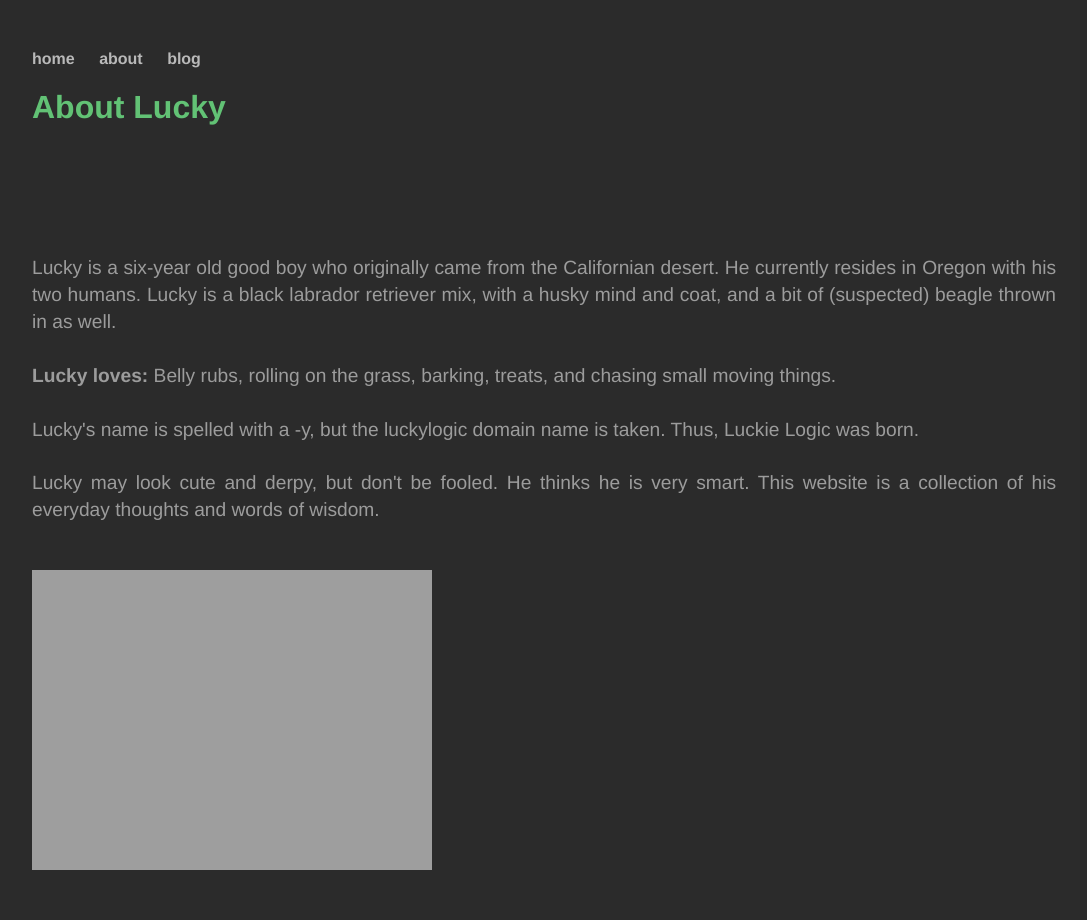
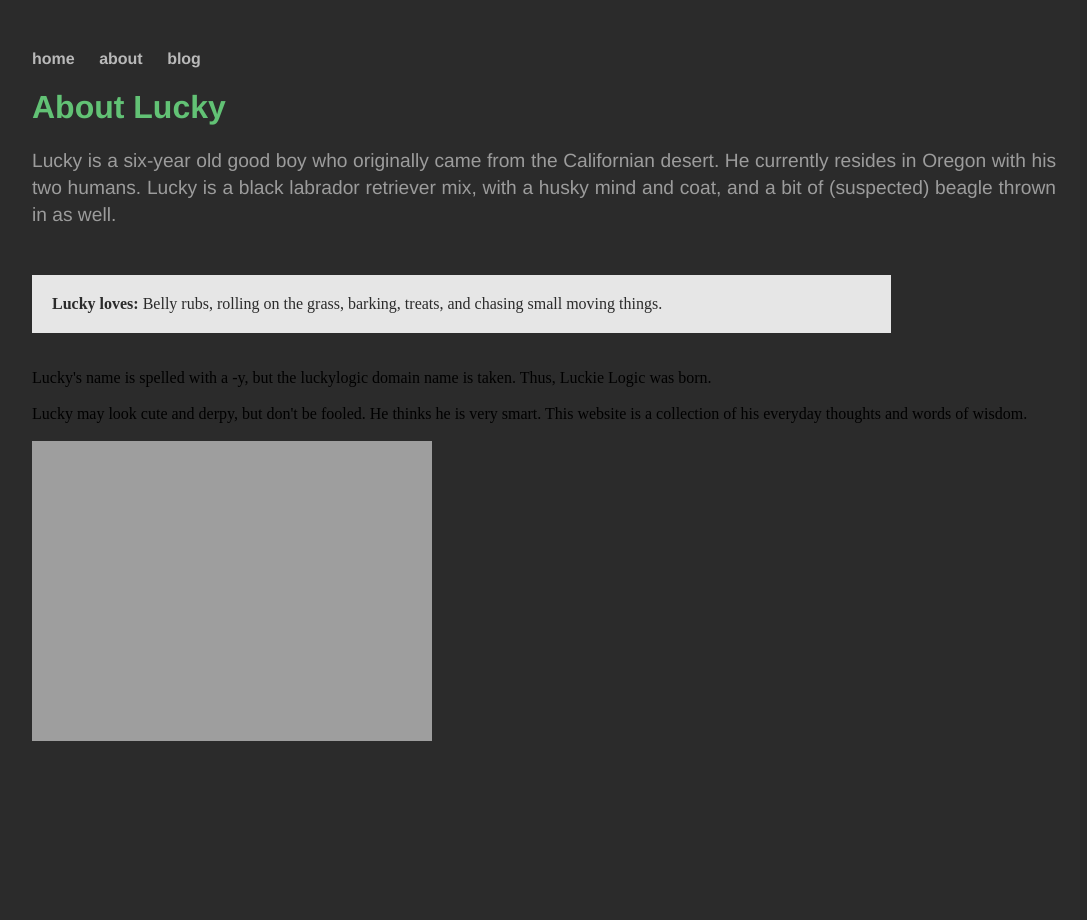
Before and after one commit to luckielogic/luckielogic.github.io, a Jekyll site: the page built from about/index.html, in a window 1280 px wide. Shown: the whole page, without its empty margins (18-1105 px from the left). Built offline with Jekyll 4.4.1, drawn with Linux system fonts in a browser that asks for light colours.

Commit message:
Update index.html

```diff
--- a/about/index.html
+++ b/about/index.html
@@ -4,12 +4,14 @@ title: About Lucky
 ---
 	<h1>{{ page.title }}</h1>
 
-<p class="about"><br><br><br><br>
+<p class="about">
 
 Lucky is a six-year old good boy who originally came from the Californian desert. He currently resides in Oregon with his two humans. Lucky is a black labrador retriever mix, with a husky mind and coat, and a bit of (suspected) beagle thrown in as well.
 <br><br>
 
+	<div style="width: 80%; background: #e6e6e6; color: #2b2b2b; padding: 20px;">
 	<b>Lucky loves:</b> Belly rubs, rolling on the grass, barking, treats, and chasing small moving things.
+	</div>
 
 <br><br>
 
```
